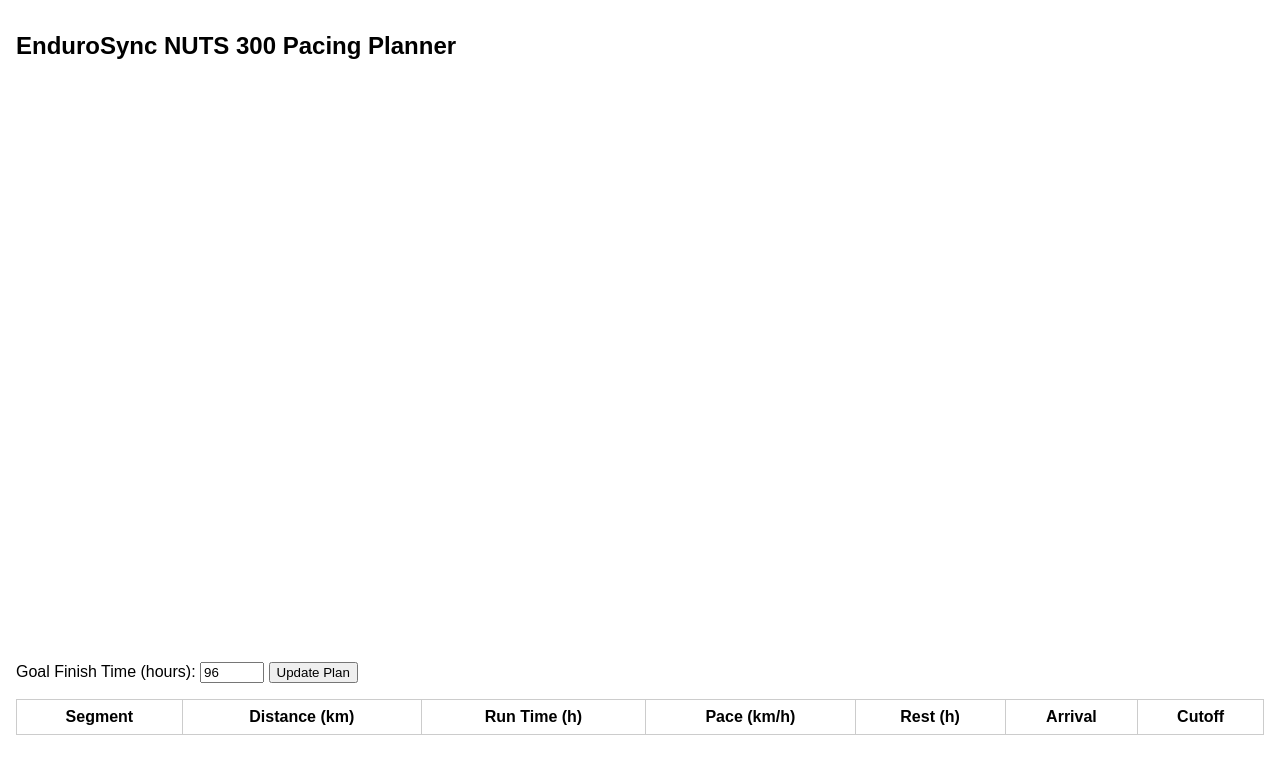
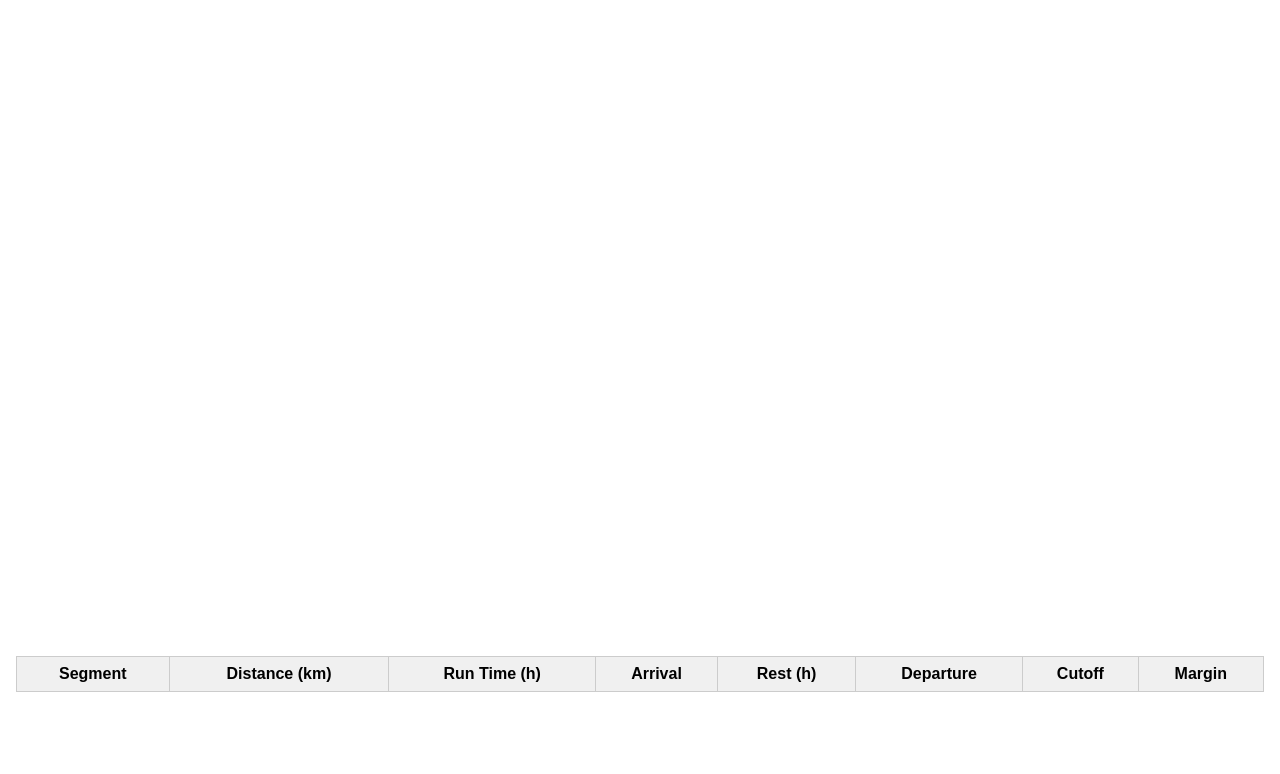
Before and after one commit to trailpodder/endurosync-pwa, a plain HTML site: page index.html in a window 1280 px wide. Drawn offline with nearby package versions, Linux system fonts and the light colour scheme.

Commit message:
Update index.html

```diff
--- a/index.html
+++ b/index.html
@@ -1,87 +1,67 @@
 <!DOCTYPE html>
 <html lang="en">
 <head>
-  <meta charset="utf-8" />
+  <meta charset="UTF-8" />
+  <meta name="viewport" content="width=device-width, initial-scale=1.0" />
   <title>EnduroSync Pacing Planner</title>
-  <meta name="viewport" content="width=device-width, initial-scale=1.0" />
-
-  <!-- Leaflet CSS (no integrity for now to avoid blocking) -->
-  <link
-    rel="stylesheet"
-    href="https://unpkg.com/leaflet@1.9.4/dist/leaflet.css"
-  />
-
-  <!-- Your favicon -->
   <link rel="icon" href="favicon.ico" />
-
+  <link rel="stylesheet" href="https://unpkg.com/leaflet@1.9.4/dist/leaflet.css" />
   <style>
+    body {
+      font-family: sans-serif;
+      margin: 0;
+      display: flex;
+      flex-direction: column;
+      height: 100vh;
+    }
     #map {
-      height: 400px;
-      margin-bottom: 1rem;
+      height: 50vh;
     }
-    body {
-      font-family: Arial, sans-serif;
-      margin: 0;
+    #chart {
+      height: 30vh;
+    }
+    #planner {
       padding: 1rem;
+      overflow-x: auto;
     }
     table {
       width: 100%;
       border-collapse: collapse;
-      margin-top: 1rem;
     }
     th, td {
+      border: 1px solid #ccc;
       padding: 0.5rem;
-      border: 1px solid #ccc;
       text-align: center;
     }
-    canvas {
-      max-width: 100%;
-      margin-top: 1rem;
+    th {
+      background: #f0f0f0;
     }
-    h1 {
-      font-size: 1.5rem;
-      margin-bottom: 1rem;
+    input[type="number"] {
+      width: 60px;
     }
   </style>
 </head>
 <body>
-  <h1>EnduroSync NUTS 300 Pacing Planner</h1>
   <div id="map"></div>
-  <canvas id="elevationChart"></canvas>
-
-  <div>
-    <label for="goalTime">Goal Finish Time (hours):</label>
-    <input type="number" id="goalTime" value="96" min="40" max="126" step="1" />
-    <button id="updatePlan">Update Plan</button>
-  </div>
-
-  <table id="paceTable">
+  <canvas id="chart"></canvas>
+  <div id="planner">
+    <table>
       <thead>
         <tr>
           <th>Segment</th>
           <th>Distance (km)</th>
           <th>Run Time (h)</th>
-        <th>Pace (km/h)</th>
+          <th>Arrival</th>
           <th>Rest (h)</th>
-        <th>Arrival</th>
+          <th>Departure</th>
           <th>Cutoff</th>
+          <th>Margin</th>
         </tr>
       </thead>
-    <tbody>
-      <!-- Filled dynamically by main.js -->
-    </tbody>
+      <tbody id="plan-table-body"></tbody>
     </table>
+  </div>
 
-  <!-- Leaflet JS -->
-  <script src="https://unpkg.com/leaflet@1.9.4/dist/leaflet.js"></script>
-
-  <!-- Chart.js UMD (not ESM) -->
-  <script src="https://cdn.jsdelivr.net/npm/chart.js@4.4.1/dist/chart.umd.min.js"></script>
-
-  <!-- togeojson for parsing GPX -->
-  <script src="https://cdn.jsdelivr.net/npm/@tmcw/togeojson@0.16.0/dist/togeojson.umd.js"></script>
-
-  <!-- Your main script -->
-  <script type="module" src="main.js?v=latest"></script>
+  <script type="module" src="main.js"></script>
 </body>
 </html>
```
Lines whose indentation alone changed are shown as unchanged.
